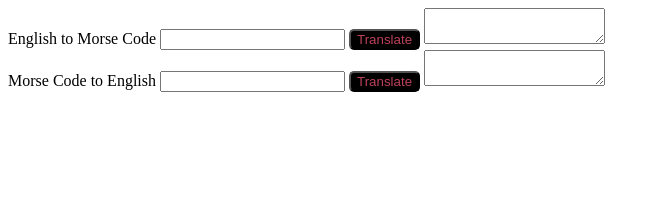
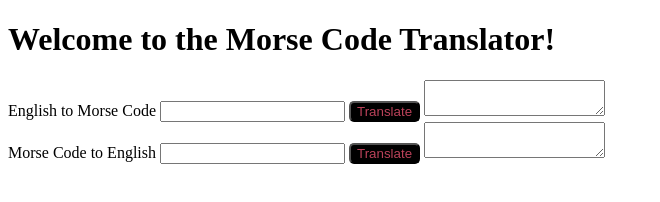
Before and after one commit to bram-n/Morse-Code-Translator, a plain HTML site: page index.html in a window 1280 px wide. Shown: the whole page, without its empty margins (0-660 px from the left). Drawn offline with Linux system fonts and the light colour scheme.

Commit message:
Added heading

```diff
--- a/index.html
+++ b/index.html
@@ -6,6 +6,8 @@
     <meta name="viewport" content="width=device-width, initial-scale=1.0">
     <title>Morse Code Translator</title>
 </head>
+<h1>Welcome to the Morse Code Translator!</h1>
+
 <body>
     <!-- Word to Morse code-->
     English to Morse Code
```
